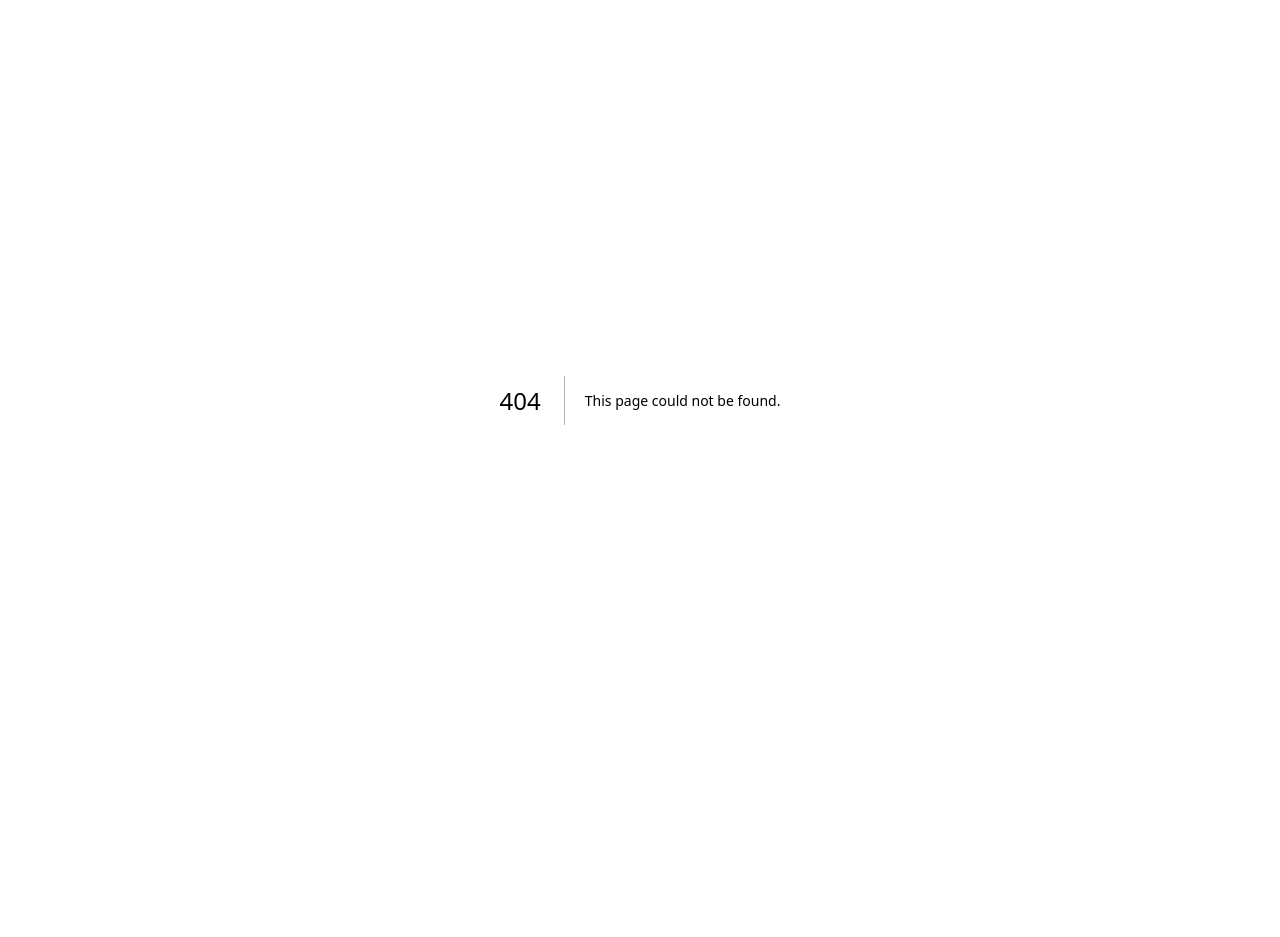
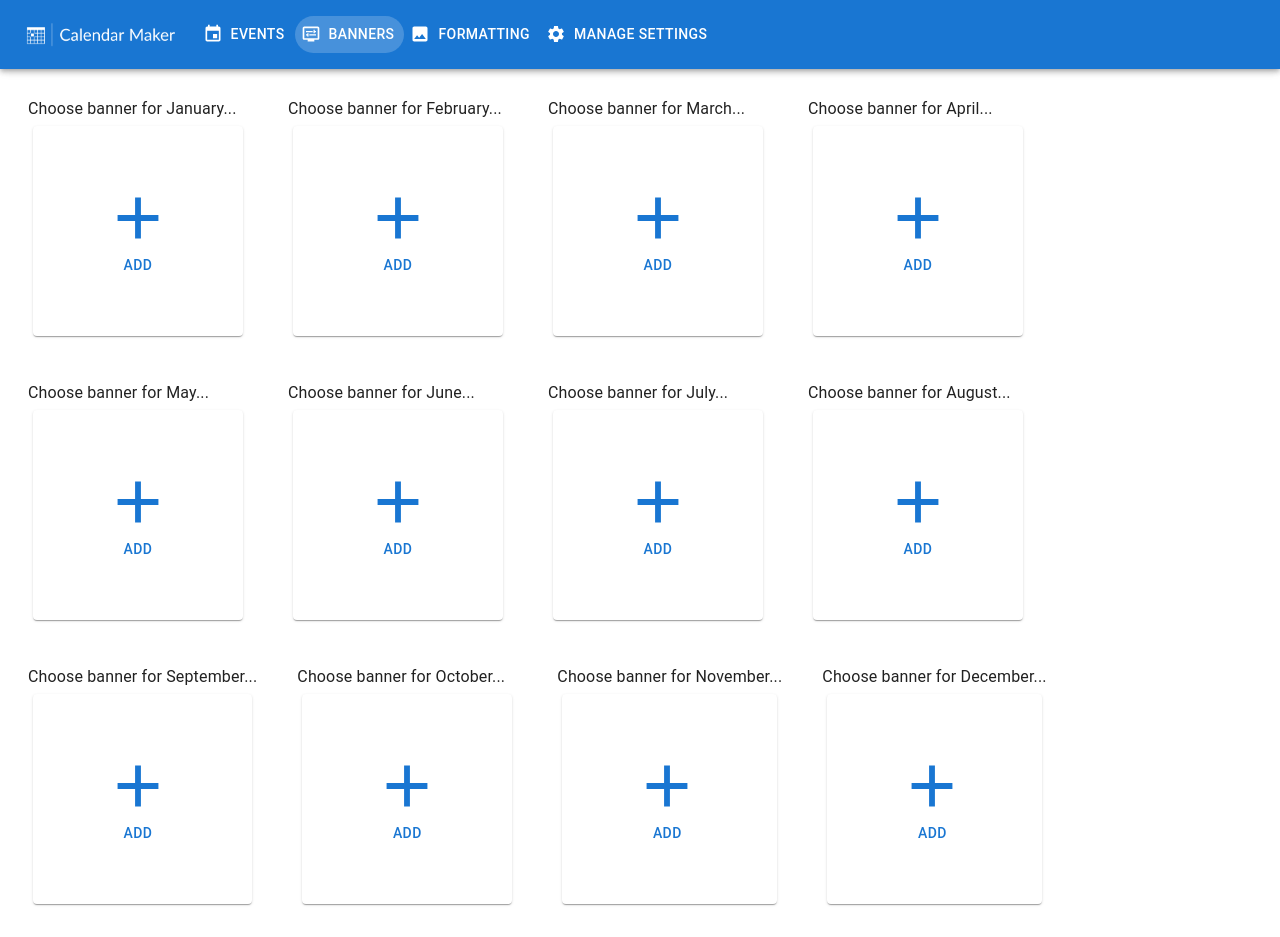
Before and after one commit to gdicristofaro/CalendarMaker, a Next.js app: page /banners in a window 1280 px wide. Before the commit this address had no page. Before the commit the page ends 800 px from the top, so only its background shows below. Built offline with nearby package versions, Linux system fonts and the light colour scheme.

Commit message:
page fix and menu refactor

```diff
--- /dev/null
+++ b/src/app/banners/page.tsx
@@ -0,0 +1,3 @@
+import Maincomponent from "../components/maincomponent"
+
+export default () => (<Maincomponent slug="banners"/>);
--- a/src/app/components/header.tsx
+++ b/src/app/components/header.tsx
@@ -1,14 +1,4 @@
-import { Button, TextField } from "@mui/material";
-import download from "downloadjs";
-import { SettingsModel } from "../model/model";
-import FileUploadIcon from '@mui/icons-material/FileUpload';
-import FileDownloadIcon from '@mui/icons-material/FileDownload';
-import ArticleIcon from '@mui/icons-material/Article';
-import { ModelContextProps } from "../model/modelcontext";
-import settingsLoad from "../actions/settingsload";
-import generatePptxFromSettings from "../actions/pptxgen";
-
-
+import { Button } from "@mui/material";
 import * as React from 'react';
 import AppBar from '@mui/material/AppBar';
 import Box from '@mui/material/Box';
@@ -18,65 +8,53 @@ import Typography from '@mui/material/Typography';
 import Menu from '@mui/material/Menu';
 import MenuIcon from '@mui/icons-material/Menu';
 import Container from '@mui/material/Container';
-import Avatar from '@mui/material/Avatar';
-import Tooltip from '@mui/material/Tooltip';
 import MenuItem from '@mui/material/MenuItem';
 import CalendarMakerWhite from "../../../public/CalendarMakerWhite.png";
-
-import Tabs from '@mui/material/Tabs';
-import Tab from '@mui/material/Tab';
-import Paper from '@mui/material/Paper';
-import { DefaultSettings } from '../model/model';
-import { useContext, useState } from 'react';
-import { ModelContext } from '../model/modelcontext';
 import EventIcon from '@mui/icons-material/Event';
 import DisplaySettingsIcon from '@mui/icons-material/DisplaySettings';
 import PhotoIcon from '@mui/icons-material/Photo';
-import Header from '../components/header';
-import ResetButton from '../components/resetbutton';
 import { useRouter } from 'next/navigation';
 import { EVENTS_PATH, FORMAT_SETTINGS_PATH, BANNERS_PATH } from '../model/routes';
-import { Router } from "next/router";
 import ImportExportIcon from '@mui/icons-material/ImportExport';
+import SettingsIcon from '@mui/icons-material/Settings';
 
 
-const pages = [
-    { name: 'Events', icon: <EventIcon />, route: EVENTS_PATH },
-    { name: 'Banners', icon: <DisplaySettingsIcon />, route: BANNERS_PATH },
-    { name: 'Formatting', icon: <PhotoIcon />, route: FORMAT_SETTINGS_PATH }
-];
+
 
 export default function ResponsiveAppBar(props: {slug: string}) {
-    let { slug } = props
+    let { slug } = props;
+
     const router = useRouter();
     const [anchorElNav, setAnchorElNav] = React.useState<null | HTMLElement>(null);
-    const [anchorElUser, setAnchorElUser] = React.useState<null | HTMLElement>(null);
 
     const handleOpenNavMenu = (event: React.MouseEvent<HTMLElement>) => {
         setAnchorElNav(event.currentTarget);
-    };
-    const handleOpenUserMenu = (event: React.MouseEvent<HTMLElement>) => {
-        setAnchorElUser(event.currentTarget);
     };
 
     const handleCloseNavMenu = () => {
         setAnchorElNav(null);
     };
 
-    const handleCloseUserMenu = () => {
-        setAnchorElUser(null);
-    };
-
-
     // import export settings
     const [anchorEl, setAnchorEl] = React.useState<null | HTMLElement>(null);
     const open = Boolean(anchorEl);
-    const handleClick = (event: React.MouseEvent<HTMLButtonElement>) => {
-      setAnchorEl(event.currentTarget);
-    };
-    const handleClose = () => {
-      setAnchorEl(null);
-    };
+
+    let pages = [
+        { name: 'Events', icon: <EventIcon />, route: EVENTS_PATH },
+        { name: 'Banners', icon: <DisplaySettingsIcon />, route: BANNERS_PATH },
+        { name: 'Formatting', icon: <PhotoIcon />, route: FORMAT_SETTINGS_PATH },
+        { name: 'Manage Settings', icon: <SettingsIcon/>, subMenu: {
+            isMenuOpen: open,
+            openMenu: (evt: React.MouseEvent<HTMLButtonElement>) => setAnchorEl(evt.currentTarget),
+            closeMenu: () => setAnchorEl(null),
+            anchorEl: anchorEl,
+            menuItems: [
+                { title: 'Import Settings', action: () => console.log("hi") },
+                { title: 'Export Settings', action: () => console.log("hi") },
+                { title: 'Reset Settings', action: () => console.log("hi") },
+            ]
+        }}
+    ];
 
     return (
         <AppBar component="nav" position="sticky">
@@ -131,32 +109,40 @@ export default function ResponsiveAppBar(props: {slug: string}) {
                             style={{height: '25px'}}
                         />
                         {pages.map((page) => (
+                            <>
                                 <Button
-                                style={{color: 'white', backgroundColor: (page.route === slug ? "rgba(255, 255, 255, 0.1)" : "transparent") }}
                                     startIcon={page.icon}
                                     key={page.name}
-                                onClick={e => router.push(page.route)}
+                                    onClick={e => {
+                                        if (page.route) {
+                                            router.push(page.route);
+                                        } else if (page?.subMenu?.openMenu) {
+                                            page.subMenu.openMenu(e);
+                                        }
+                                    }}
                                     className="text-white flex mx-1"
-                                sx={{ my: 2, borderRadius: '28px', paddingLeft: '15px', paddingRight: '15px' }}
+                                    sx={{
+                                        my: 2,
+                                        borderRadius: page?.route && '28px',
+                                        paddingLeft: '10px',
+                                        paddingRight: '10px',
+                                        color: 'white',
+                                        "&:hover": {
+                                            backgroundColor: "rgba(255, 255, 255, 0.3)"
+                                        },
+                                        backgroundColor: (slug.toLowerCase() == page?.route?.toLowerCase()
+                                            ? "rgba(255, 255, 255, 0.2)"
+                                            : undefined)
+                                        }}
                                 >
                                     {page.name}
                                 </Button>
-                        ))}
-                        <Button
-                            style={{color: 'white'}}
-                            startIcon={<ImportExportIcon/>}
-                            key="ImportExportButton"
-                            onClick={handleClick}
-                            className="text-white flex mx-1"
-                            sx={{ my: 2, paddingLeft: '15px', paddingRight: '15px' }}
-                        >
-                            Settings ▼
-                        </Button>
+                                {
+                                    page?.subMenu && (
                                         <Menu
-                            id="basic-menu"
-                            anchorEl={anchorEl}
-                            open={open}
-                            onClose={handleClose}
+                                            anchorEl={page.subMenu.anchorEl}
+                                            open={page.subMenu.isMenuOpen}
+                                            onClose={evt => page.subMenu.closeMenu()}
 
                                             anchorOrigin={{
                                                 vertical: 'bottom',
@@ -171,13 +157,65 @@ export default function ResponsiveAppBar(props: {slug: string}) {
                                             'aria-labelledby': 'basic-button',
                                             }}
                                         >
-                            <MenuItem onClick={handleClose}>Export Settings</MenuItem>
-                            <MenuItem onClick={handleClose}>Import Settings</MenuItem>
-                            <MenuItem onClick={handleClose}>Reset Settings</MenuItem>
+                                            {page.subMenu.menuItems.map((menuItem, idx) => (
+                                                <MenuItem key={idx} onClick={(evt) => {
+                                                    menuItem.action();
+                                                    page.subMenu.closeMenu();
+                                                }}>
+                                                    {menuItem.title}
+                                                </MenuItem>
+                                            ))}
                                         </Menu>
+                                    )
+                                }
+                            </>
+                        ))}
                     </Box>
                 </Toolbar>
             </Container>
         </AppBar>
     );
 }
+
+
+{/* <Button
+variant='outlined'
+component='label'
+startIcon={<FileUploadIcon />}
+style={{ margin: 10 }}
+>
+Load Settings
+<input type="file" onChange={(e) => settingsLoad(e.target.files)} style={{ display: 'none' }} />
+</Button>
+<Button
+variant='outlined'
+component='label'
+startIcon={<FileDownloadIcon />}
+style={{ margin: 10 }}
+onClick={(e) => download(JSON.stringify(context.settings), "settings.json", "application/json")}
+>
+Save Settings
+</Button>
+<Button
+variant="outlined"
+style={{ margin: 10 }}
+startIcon={<ArticleIcon />}
+onClick={pptxHandler}
+>
+Create PowerPoint File
+</Button>
+<TextField
+size='small'
+variant='outlined'
+title="Year for Calendar"
+label="Year for Calendar"
+type="number"
+onChange={(e) => {
+    let copiedSettings: SettingsModel = structuredClone(context.settings);
+    copiedSettings.year = parseInt(e.target.value, 10);
+    context.update(copiedSettings);
+}}
+value={(context?.settings?.year) ? context.settings.year : new Date().getFullYear() + 1}
+style={{ paddingLeft: '10px' }}
+/>
+</div> */}
--- /dev/null
+++ b/src/app/components/maincomponent.tsx
@@ -0,0 +1,46 @@
+"use client";
+
+import React, { useContext } from "react";
+import { LocalizationProvider } from '@mui/x-date-pickers';
+import { AdapterDayjs } from '@mui/x-date-pickers/AdapterDayjs';
+import { usePathname } from "next/navigation";
+import { Box, CssBaseline } from "@mui/material";
+import Header from "./header";
+import { ModelContext, ModelContextComponent } from "../model/modelcontext";
+import { FORMAT_SETTINGS_PATH, BANNERS_PATH } from "../model/routes";
+import BannersView from "../views/bannersview";
+import EventsView from "../views/eventsview";
+import FormatSettingsView from "../views/formatsettingsview";
+
+
+export default (props: {slug: string}) => {
+    let context = useContext(ModelContext);
+
+    let tabComponent;
+    switch (props.slug) {
+        case FORMAT_SETTINGS_PATH:
+            tabComponent = (<FormatSettingsView {...context} />);
+            break;
+        case BANNERS_PATH:
+            tabComponent = (<BannersView {...context} />);
+            break;
+        default:
+            tabComponent = (<EventsView {...context} />);
+            break;
+    }
+    return (
+        <React.StrictMode>
+            <LocalizationProvider dateAdapter={AdapterDayjs}>
+                <ModelContextComponent>
+                    <Box>
+                        <CssBaseline />
+                        <Header {...{ ...context, ...props }} />
+                        <Box className="p-2">
+                            {tabComponent}
+                        </Box>
+                    </Box>
+                </ModelContextComponent>
+            </LocalizationProvider>
+        </React.StrictMode>
+    );
+}
--- a/src/app/components/settingsitem.tsx
+++ b/src/app/components/settingsitem.tsx
@@ -169,7 +169,7 @@ const SettingsCard = (props: {
 
 
 
-const AllFormatSettings = (props: {
+export default (props: {
     model: PptxSettings, //{[key: string]: any},
     onChange: (model: PptxSettings) => void
 }) => {
@@ -189,7 +189,7 @@ const AllFormatSettings = (props: {
 
     let getField = (onSettingsUpdate: (newVal: any) => void, initialVal: any, type: SettingsType, title: string, hintText: string | undefined = undefined) => {
         return (
-            <div className="SettingsItem">
+            <div className="SettingsItem" key={title}>
                 <SettingsItem
                     title={title}
                     setValue={onSettingsUpdate}
@@ -231,7 +231,7 @@ const AllFormatSettings = (props: {
     }
 
     const settingCards = [
-        (<SettingsCard title="General">
+        (<SettingsCard title="General" key="general">
             {getField((newName) => updateField(["pptxName"], newName),
                 model?.pptxName, SettingsType.Text, "PowerPoint File Name")}
             {getField((newFont) => updateField(["font"], newFont),
@@ -242,13 +242,13 @@ const AllFormatSettings = (props: {
                 model?.eventTextOptions?.color, SettingsType.Color, "Event Text Color",
                 "i.e. the color of the text for 'Christmas Day'")}
         </SettingsCard>),
-        (<SettingsCard title="Calendar Border">
+        (<SettingsCard title="Calendar Border" key="calendarBorder">
             {getPt((newPt) => updateField(["calendarBorder", "pt"], newPt),
                 model.calendarBorder.pt, "Width", "in points")}
             {getField((newColor) => updateField(["calendarBorder", "color"], newColor),
                 model.calendarBorder.color, SettingsType.Color, "Color")}
         </SettingsCard>),
-        (<SettingsCard title="Calendar Header" subtitle="(i.e. Sunday, Monday, Tuesday)">
+        (<SettingsCard title="Calendar Header" subtitle="(i.e. Sunday, Monday, Tuesday)" key="calendarHeader">
             {getField((newVal) => updateField(["headerOptions", "valign"], newVal),
                 model.headerOptions.valign, SettingsType.VerticalAlign, "Vertical Alignment")}
             {getField((newVal) => updateField(["headerOptions", "align"], newVal),
@@ -258,7 +258,7 @@ const AllFormatSettings = (props: {
             {getField((newVal) => updateField(["headerOptions", "color"], newVal),
                 model.headerOptions.color, SettingsType.Color, "Text Color")}
         </SettingsCard>),
-        (<SettingsCard title="Calendar Number" subtitle="(i.e. the '21' for the date in a box)">
+        (<SettingsCard title="Calendar Number" subtitle="(i.e. the '21' for the date in a box)" key="calendarNumber">
             {getField((newVal) => updateField(["bodyOptions", "align"], newVal),
                 model.bodyOptions.align, SettingsType.HorizontalAlign, "Horizontal Alignment")}
             {getField((newVal) => updateField(["bodyOptions", "color"], newVal),
@@ -268,7 +268,7 @@ const AllFormatSettings = (props: {
             {getField((newVal) => updateField(["bodyOptions", "italic"], newVal),
                 model.bodyOptions.italic, SettingsType.Boolean, "Italicize Text")}
         </SettingsCard>),
-        (<SettingsCard title="Miniature Calendar Options" subtitle="(i.e. if the month is February, the smaller calendar for March)">
+        (<SettingsCard title="Miniature Calendar Options" subtitle="(i.e. if the month is February, the smaller calendar for March)" key="miniatureCalendarOptions">
             {getField((newVal) => updateField(["miniCalOptions", "valign"], newVal),
                 model.miniCalOptions.valign, SettingsType.VerticalAlign, "Vertical Alignment in Empty Space")}
             {getField((newVal) => updateField(["miniCalOptions", "align"], newVal),
@@ -282,7 +282,7 @@ const AllFormatSettings = (props: {
             {getField((newVal) => updateField(["miniCalUnderlineColor", "color"], newVal),
                 model.miniCalUnderlineColor.color, SettingsType.Color, "Header Border Color", "the color of the line seperating the header")}
         </SettingsCard>),
-        (<SettingsCard title="Calendar Title Text" subtitle="(i.e. like 'January')">
+        (<SettingsCard title="Calendar Title Text" subtitle="(i.e. like 'January')" key="calendarTitleText">
             {getField((newVal) => updateField(["titleTextOptions", "valign"], newVal),
                 model.titleTextOptions.valign, SettingsType.VerticalAlign, "Vertical Alignment in Empty Space")}
             {getField((newVal) => updateField(["titleTextOptions", "color"], newVal),
@@ -296,7 +296,7 @@ const AllFormatSettings = (props: {
         rows[i % rowNum].push(settingCard);
     }
 
-    let childrenRows = rows.map(childArr => (<Grid item xs={12/rowNum}>{childArr}</Grid>));
+    let childrenRows = rows.map((childArr, rowIdx) => (<Grid key={rowIdx} item xs={12/rowNum}>{childArr}</Grid>));
 
     return (
         <Grid container>
@@ -304,6 +304,3 @@ const AllFormatSettings = (props: {
         </Grid>
     );
 }
-
-
-export default AllFormatSettings;
--- /dev/null
+++ b/src/app/events/page.tsx
@@ -0,0 +1,3 @@
+import Maincomponent from "../components/maincomponent"
+
+export default () => (<Maincomponent slug="events"/>);
--- /dev/null
+++ b/src/app/formatting/page.tsx
@@ -0,0 +1,3 @@
+import Maincomponent from "../components/maincomponent"
+
+export default () => (<Maincomponent slug="formatting"/>);
--- a/src/app/views/mainview.tsx
+++ b/src/app/views/mainview.tsx
@@ -42,7 +42,7 @@ export default (props: { slug: string }) => {
             <CssBaseline />
             <Header {...{...context, ...props}} />
             <Box className="p-2">
-                {tabComponent}
+                {/* {tabComponent} */}
             </Box>
         </Box>
     );
```
Also changed, not shown: 13 other files (tests, documents, lock files or other folders). Lines whose indentation alone changed are shown as unchanged.
